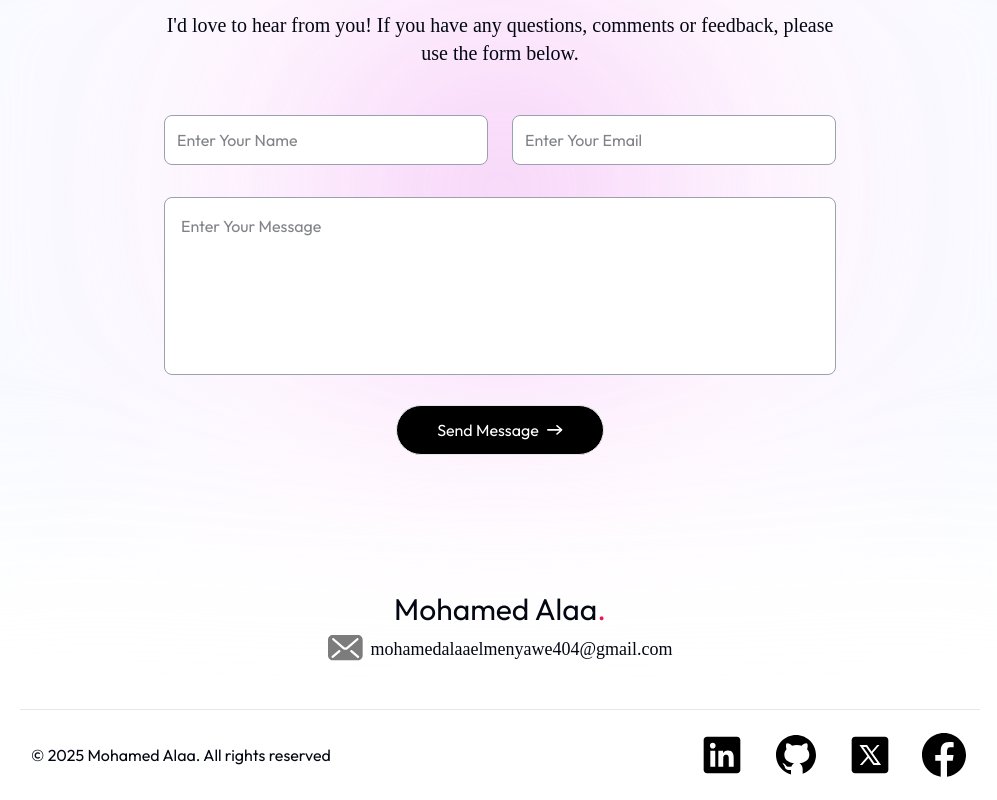
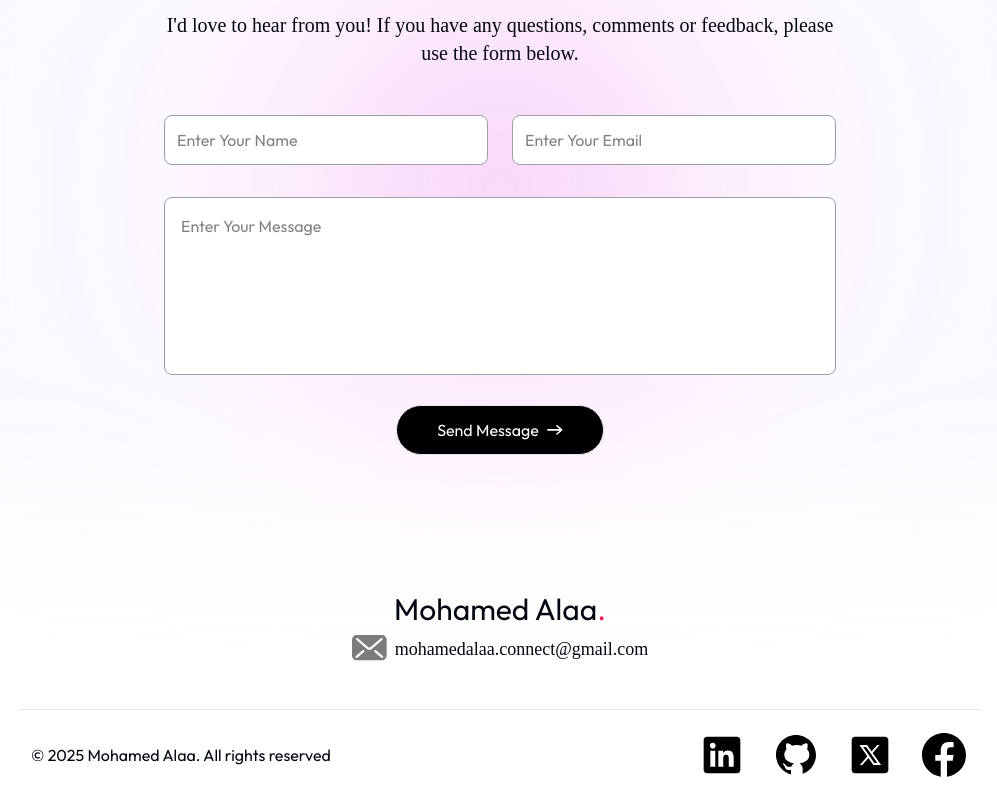
Before and after one commit to MohamdAlaa/Personal-Portfolio, a Next.js app: page / in a window 1280 px wide. Shown: the part 3561-4361 px from the top of the page, without its empty margins (140-1137 px from the left). Built offline with nearby package versions, Linux system fonts and the light colour scheme; a web font is replaced by a local one.

Commit message:
Update email address in Footer component and CV

```diff
--- a/app/components/Footer.jsx
+++ b/app/components/Footer.jsx
@@ -18,7 +18,7 @@ const Footer = () => {
             className=" mx-auto mb-2 "
           />
           <p className="font-Ovo  text-[16px] md:text-lg">
-            mohamedalaaelmenyawe404@gmail.com
+            mohamedalaa.connect@gmail.com
           </p>
         </div>
       </div>
```
Also changed, not shown: 1 other file (tests, documents, lock files or other folders).
